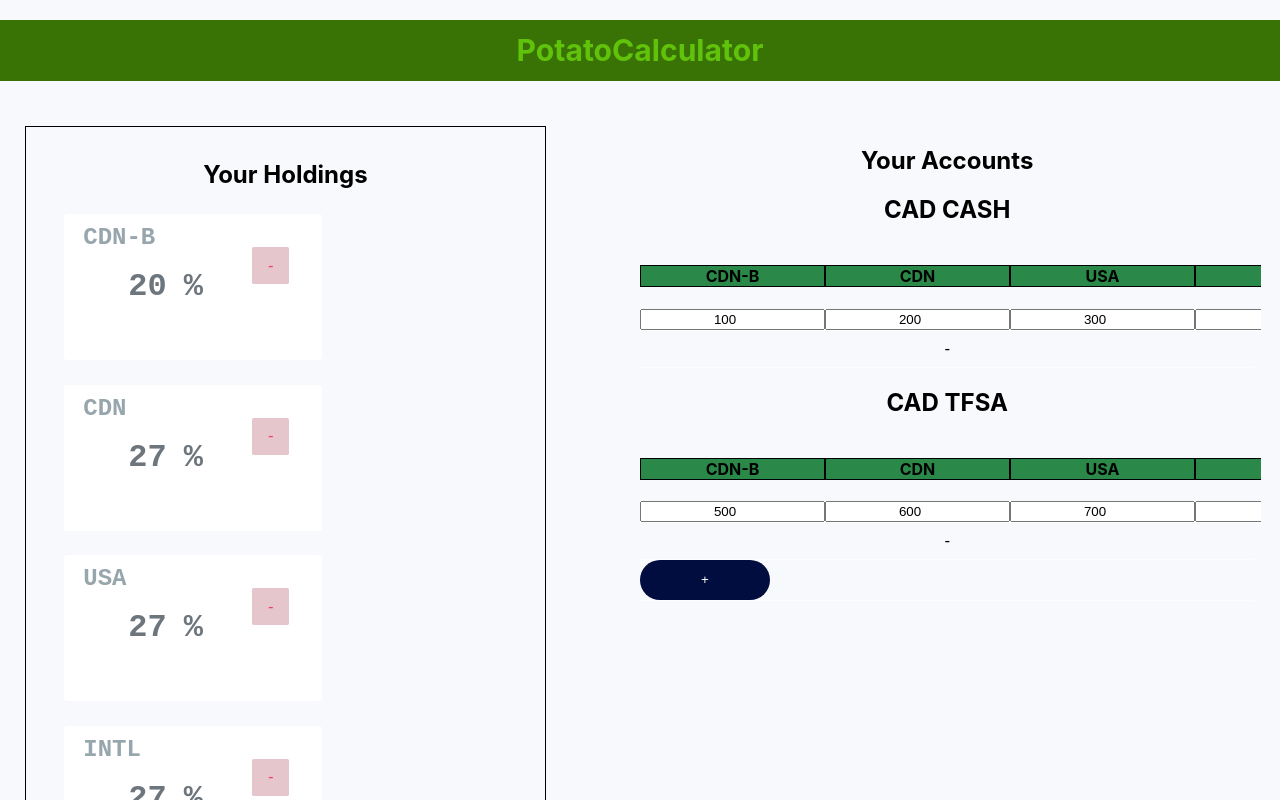
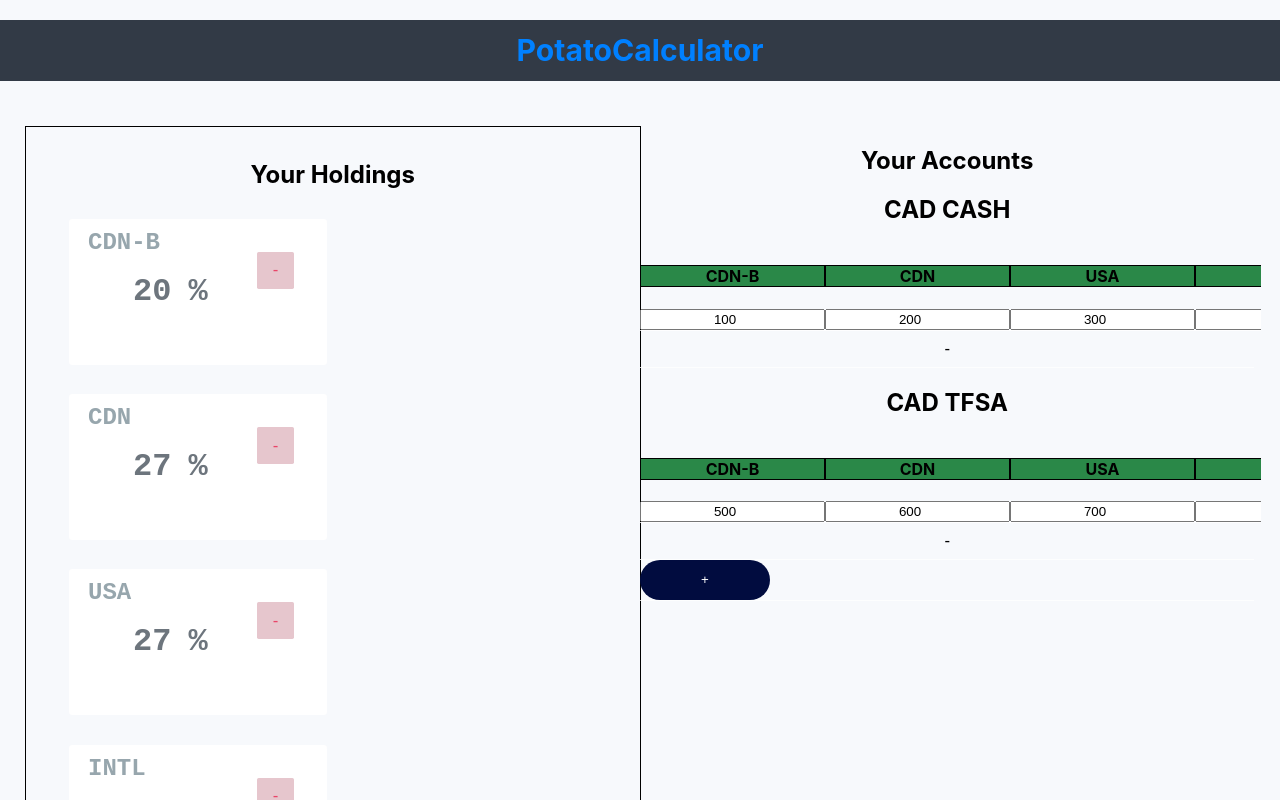
Before and after one commit to nikolamarunic/potatocalculator, a React (Create React App) app: page / in a window 1280 px wide. Shown: the top 800 px of the page. Built offline with nearby package versions, Linux system fonts and the light colour scheme.

Commit message:
changed colour of heading

```diff
--- a/src/Components/App/App.css
+++ b/src/Components/App/App.css
@@ -22,10 +22,10 @@
 
 h1 { /* header ?*/
   padding: .77rem 0;
-  background-color: #397306;
+  background-color: #323a46;
   text-align: center;
   font-size: 1.88rem;
-  color: #60c20a;
+  color: #0080ff;
 }
 
 h2 {
--- a/src/Components/Holdings/Holdings.css
+++ b/src/Components/Holdings/Holdings.css
@@ -1,12 +1,10 @@
 .Holdings {
-  width: 40%;
+  width: 50%;
   align-items: center;
   overflow-y: scroll;
   padding: .88rem;
-  /* background-color: rgba(50, 105, 0, 0.7); */
   outline: 1px solid black;
   float: left;
-  /* display: table-cell;   */
   text-align: center;
 }
 
@@ -26,8 +24,6 @@
   transition: background-color .25s;
   border: 0px;
   color: #fff;
-
-
   font-weight: 500;
 }
 
--- a/src/Components/HoldingsList/HoldingsList.css
+++ b/src/Components/HoldingsList/HoldingsList.css
@@ -4,6 +4,6 @@
 }
 
 .Stock {
-  width: 100%;
+  width: 50%;
   margin: 5%;
 }
--- a/src/Components/Stock/Stock.css
+++ b/src/Components/Stock/Stock.css
@@ -2,7 +2,7 @@
     display: flex;
     align-items: left;
     border: 1px solid rgba(256, 256, 256, 0.8);
-    height: 9em;
+    height: 9em; /* 7em and 14em might look better if not adding a line to the bottom*/
     width: 16em;
     background-color: white;
     border-radius: 0.2em;
```
